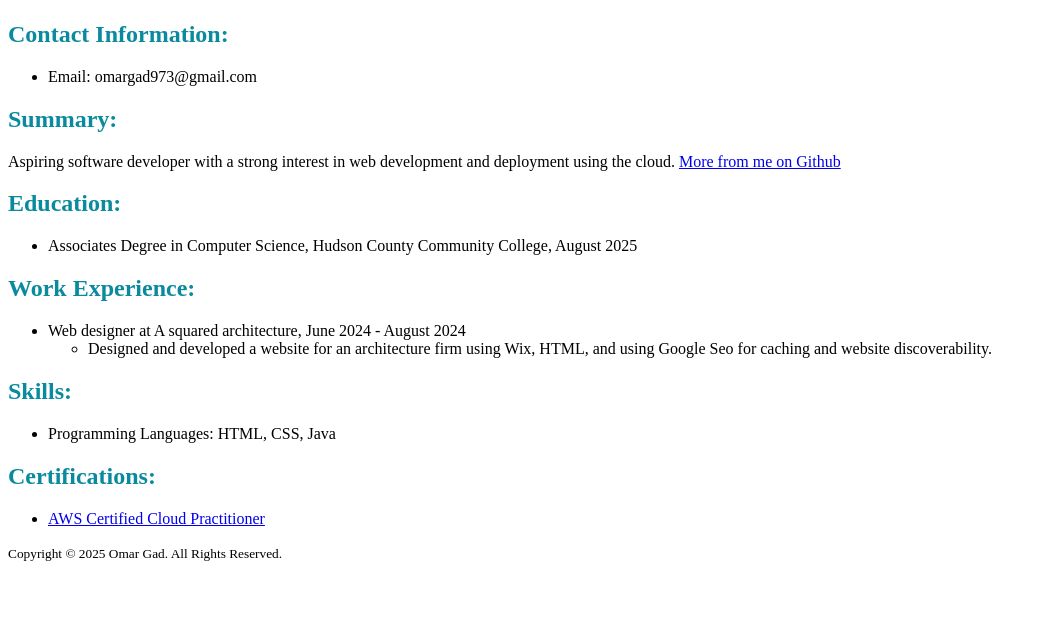
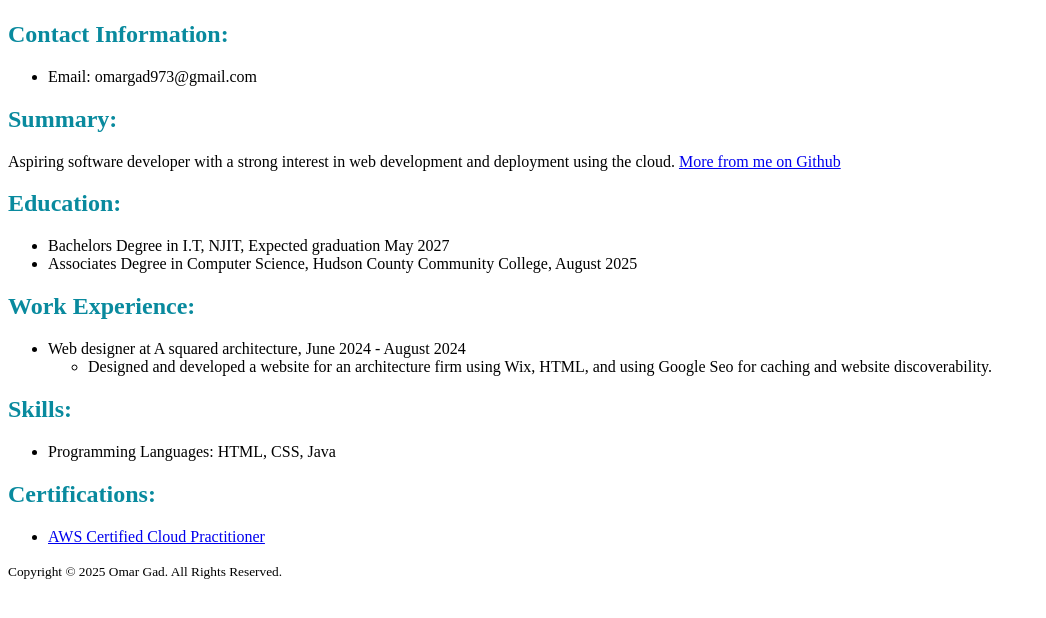
Before and after one commit to omargad-sys/resume, a plain HTML site: page index.html in a window 1280 px wide. Shown: the part 158-776 px from the top of the page, without its empty margins (0-1046 px from the left). Drawn offline with Linux system fonts and the light colour scheme.

Commit message:
Added NJIT in education section

```diff
--- a/index.html
+++ b/index.html
@@ -24,6 +24,7 @@
 <section>
     <h2>Education:</h2>
         <ul>
+            <li>Bachelors Degree in I.T, NJIT, Expected graduation May 2027</li>
             <li>Associates Degree in Computer Science, Hudson County Community College, August 2025</li>
         </ul>
     </section>
```
